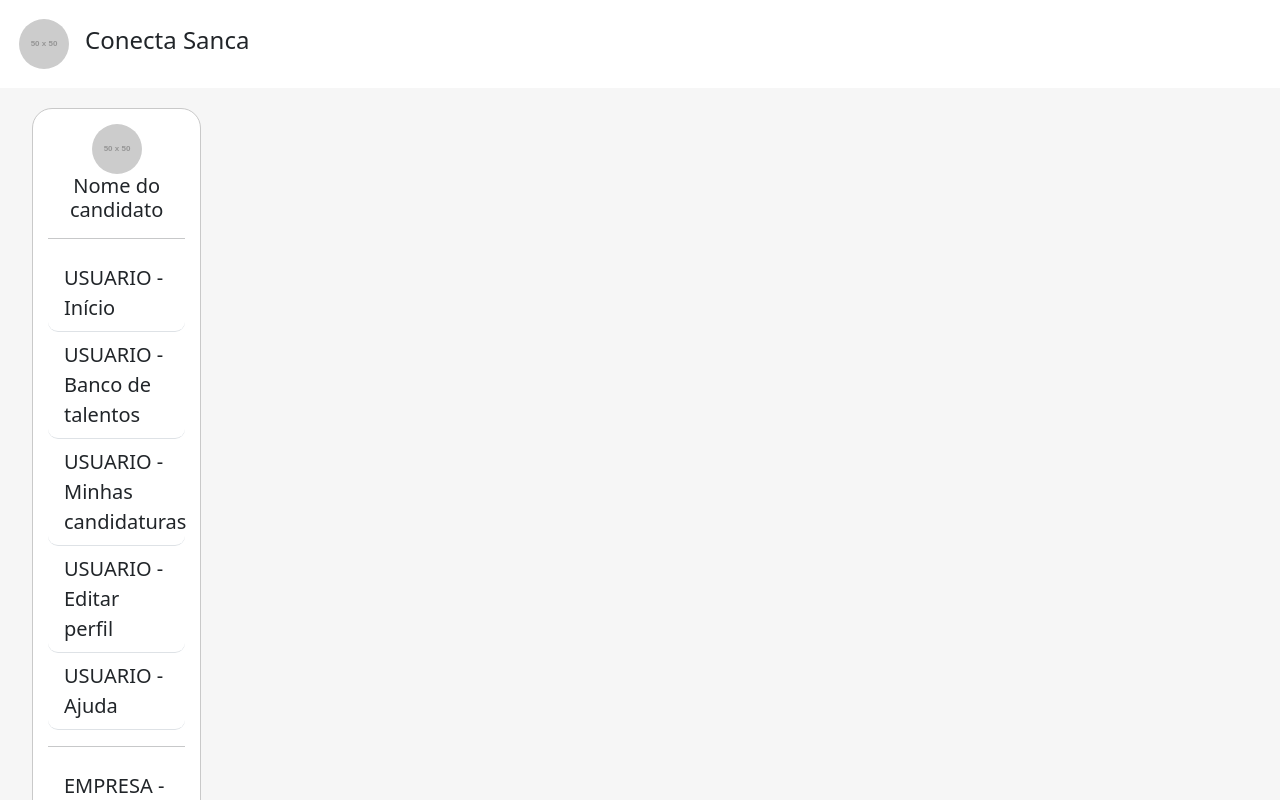
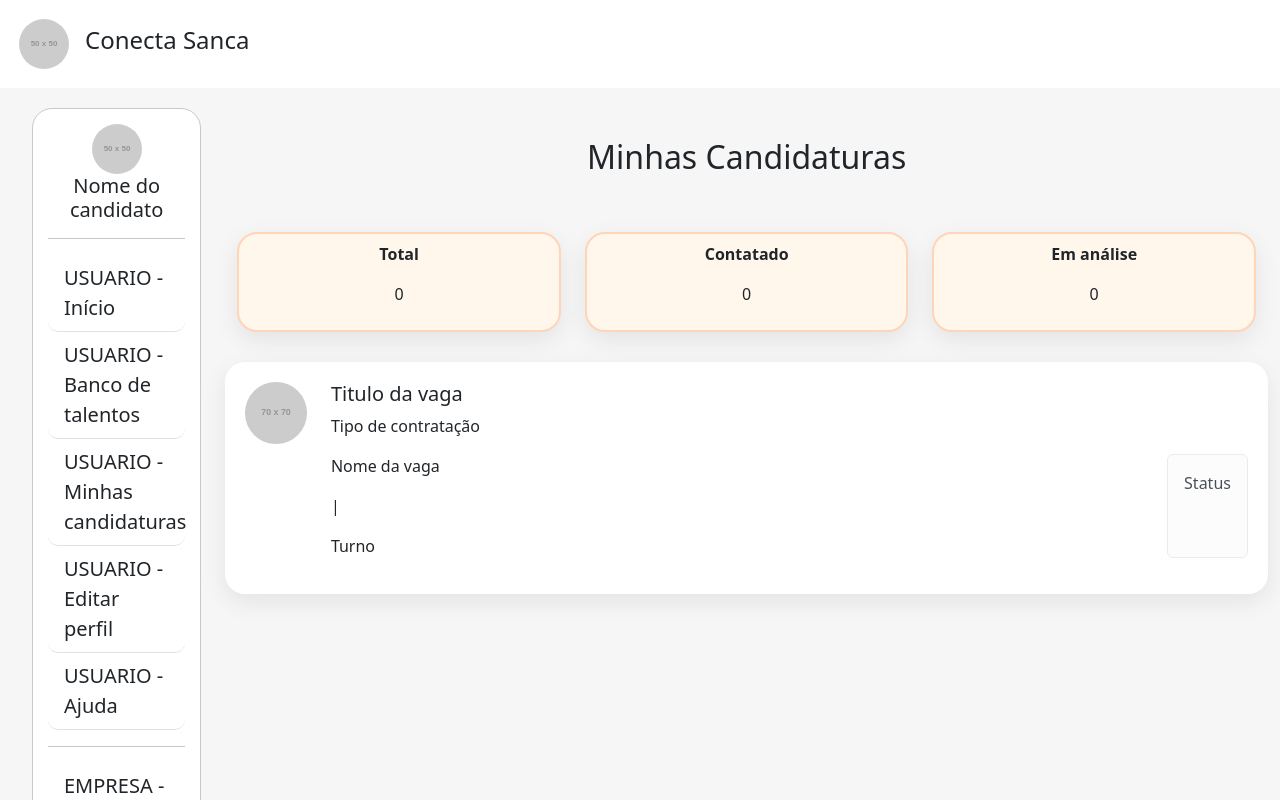
Before and after one commit to GustavoDonofre/pi-vagas, a Next.js app: page /main/minhas_candidaturas in a window 1280 px wide. Shown: the top 800 px of the page. Built offline with nearby package versions, Linux system fonts and the light colour scheme.

Commit message:
Layout da pagina de candidaturas

```diff
--- a/app/main/components/MenuLateral.js
+++ b/app/main/components/MenuLateral.js
@@ -23,7 +23,7 @@ export default function MenuLateral() {
                 <Link href="/main/ajuda_emp" type="button" className="list-group-item list-group-item-action"> EMPRESA - Ajuda </Link>
             </div>
 
-            <div className="text-center menu_lateral_perfil">
+            <div className="text-center menu_lateral_perfil mt-5">
                 <button className="btn-padrao"> Sair </button>
             </div>
         </div>
--- a/app/main/minhas_candidaturas/minhas_candidaturas.css
+++ b/app/main/minhas_candidaturas/minhas_candidaturas.css
@@ -0,0 +1,40 @@
+.titulo{
+    text-align: center;
+    margin-top: 30px;
+}
+
+.card_vaga{
+    background-color: white;
+    margin-top: 30px;
+    padding: 20px;
+    border-radius: 20px;
+    box-shadow: 0 8px 25px rgba(0, 0, 0, 0.08);
+
+    transition: all 0.25s ease;
+}
+
+.card_vaga:hover {
+    transform: translateY(-10px);
+    box-shadow: 0 10px 20px rgba(0,0,0,0.2);
+}
+
+.total_vagas {
+    background-color: #fff7eb;
+    border: 2px solid #ffd4b8;
+    border-radius: 20px;
+    box-shadow: 0 8px 25px rgba(0, 0, 0, 0.08);
+}
+
+.contatado_vagas{
+    background-color: #fff7eb;
+    border: 2px solid #ffd4b8;
+    border-radius: 20px;
+    box-shadow: 0 8px 25px rgba(0, 0, 0, 0.08);
+}
+
+.analise_vagas{
+    background-color: #fff7eb;
+    border: 2px solid #ffd4b8;
+    border-radius: 20px;
+    box-shadow: 0 8px 25px rgba(0, 0, 0, 0.08);
+}
--- a/app/main/minhas_candidaturas/page.js
+++ b/app/main/minhas_candidaturas/page.js
@@ -8,6 +8,78 @@ export default function MinhasCandidaturas() {
 
         <div>
 
+            <div className="titulo">
+                <h2> Minhas Candidaturas </h2>
+            </div>
+
+            <br />
+            <br />
+
+            <div class="card_info container">
+                <div class="row justify-content-center g-4">
+
+                    <div class="col-md-4">
+                        <div class="card total_vagas p-2 text-center">
+                            <p><strong>Total</strong></p>
+                            <p>0</p>
+                        </div>
+                    </div>
+
+                    <div class="col-md-4">
+                        <div class="card contatado_vagas p-2 text-center">
+                            <p><strong>Contatado</strong></p>
+                            <p>0</p>
+                        </div>
+                    </div>
+
+                    <div class="col-md-4">
+                        <div class="card analise_vagas p-2 text-center">
+                            <p><strong>Em análise</strong></p>
+                            <p>0</p>
+                        </div>
+                    </div>
+
+                </div>
+            </div>
+
+            <div className="card_vaga">
+                <div className="perfil">
+                    <div className="col-12">
+                        <div className="row">
+                            <div className="col-1">
+                                <div>
+                                    <img src="https://placehold.co/70" className="rounded-circle img-fluid" />
+                                </div>
+                            </div>
+
+                            <div className="col-11">
+                                <div className="col-4">
+                                    <div className="topo">
+                                        <h5 className="nome">Titulo da vaga</h5>
+                                        <p className="contratacao">Tipo de contratação</p>
+                                    </div>
+                                </div>
+                                <div className="row">
+
+                                    <div className="col-8">
+                                        <div className="info">
+                                            <p>Nome da vaga</p>
+                                            <p>|</p>
+                                            <p>Turno</p>
+                                        </div>
+                                    </div>
+                                    <div className="col-4 d-flex justify-content-end">
+                                        <div className="alert alert-light inscricao" role="alert">
+                                            <p> Status </p>
+                                        </div>
+                                    </div>
+                                </div>
+                            </div>
+                        </div>
+                    </div>
+                </div>
+            </div>
+
         </div>
 
     )
```
